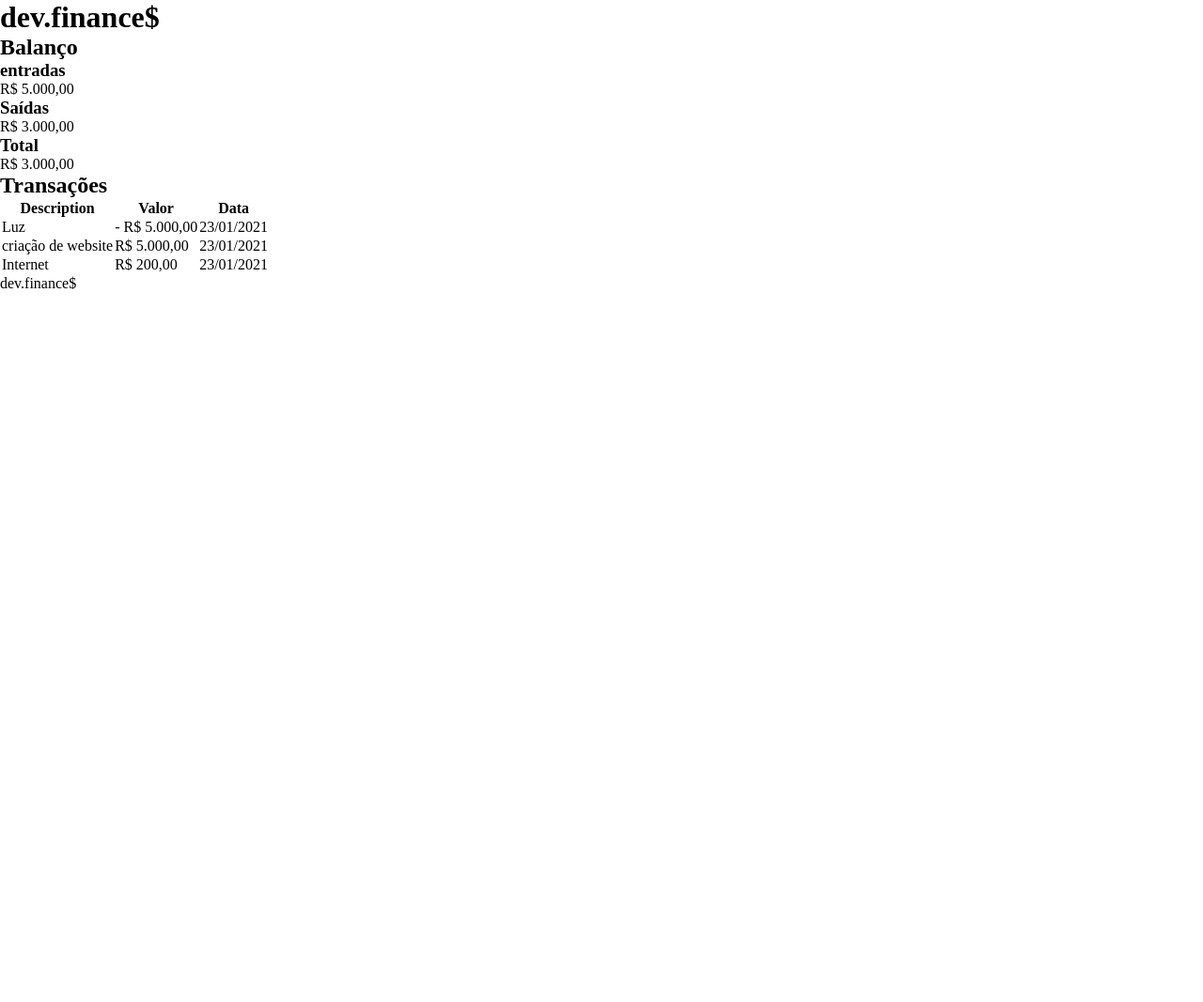
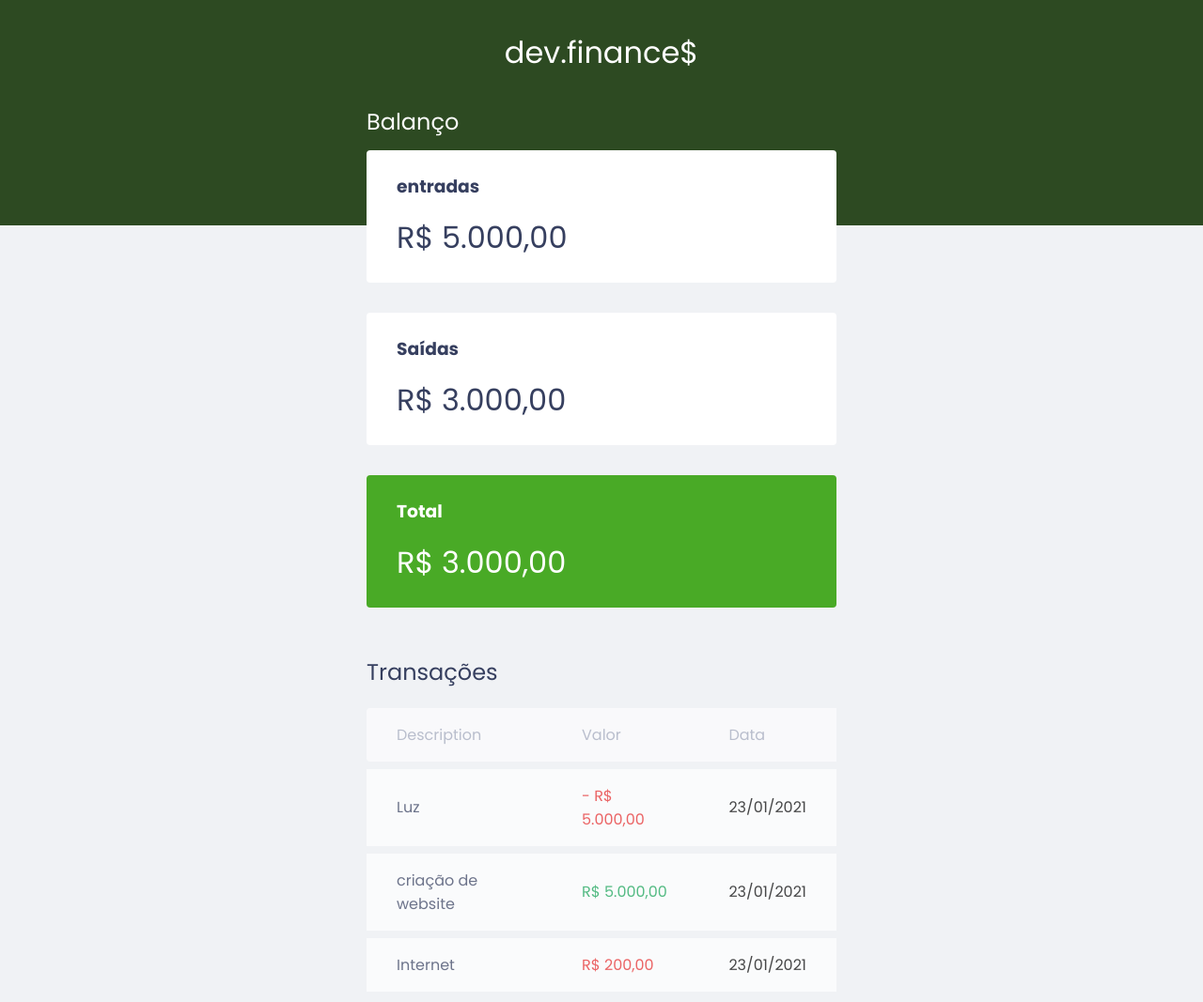
Before and after one commit to josiasmartins/dev-finances, a plain HTML site: page index.html in a window 1280 px wide. Shown: the top 1067 px of the page at 94% size. Before the commit the page ends 800 px from the top, so only its background shows below. Drawn offline with Linux system fonts and the light colour scheme.

Commit message:
adicionado o funções no css

```diff
--- a/index.html
+++ b/index.html
@@ -6,7 +6,10 @@
     <meta http-equiv="X-UA-Compatible" content="IE=edge" />
     <meta name="viewport" content="width=device-width, initial-scale=1.0" />
     <title>dev.finance$</title>
-    <link rel="stylesheet" href="./style.css">
+    <link rel="stylesheet" href="./style.css" />
+    <link rel="preconnect" href="https://fonts.googleapis.com" />
+    <link rel="preconnect" href="https://fonts.gstatic.com" crossorigin />
+    <link href="https://fonts.googleapis.com/css2?family=Poppins:ital,wght@0,400;0,700;1,300&display=swap" rel="stylesheet" />
 </head>
 
 <body>
@@ -14,8 +17,7 @@
         <h1 id="logo">dev.finance$</h1>
     </header>
 
-    <main>
-
+    <main class="container">
         <section id="balance">
             <h2>Balanço</h2>
 
@@ -26,15 +28,13 @@
 
             <div class="card">
                 <h3>Saídas</h3>
-            <p>R$ 3.000,00</p>
+                <p>R$ 3.000,00</p>
             </div>
 
-            <div class="card">
+            <div class="card total">
                 <h3>Total</h3>
                 <p>R$ 3.000,00</p>
             </div>
-
-
         </section>
 
         <section id="transaction">
@@ -50,28 +50,26 @@
                 </thead>
                 <tbody>
                     <tr>
-                        <td>Luz</td>
-                        <td>- R$ 5.000,00</td>
-                        <td>23/01/2021</td>
+                        <td class="description">Luz</td>
+                        <td class="expense">- R$ 5.000,00</td>
+                        <td class="date">23/01/2021</td>
                     </tr>
                     <tr>
-                        <td>criação de website</td>
-                        <td>R$ 5.000,00</td>
-                        <td>23/01/2021</td>
+                        <td class="description">criação de website</td>
+                        <td class="income">R$ 5.000,00</td>
+                        <td class="date">23/01/2021</td>
                     </tr>
                     <tr>
-                        <td>Internet</td>
-                        <td>R$ 200,00</td>
-                        <td>23/01/2021</td>
+                        <td class="description">Internet</td>
+                        <td class="expense">R$ 200,00</td>
+                        <td class="date">23/01/2021</td>
                     </tr>
                 </tbody>
             </table>
         </section>
-
-
     </main>
 
-    <footer>
+    <footer class="footer">
         <p>dev.finance$</p>
     </footer>
 </body>
--- a/style.css
+++ b/style.css
@@ -1,6 +1,146 @@
+/* Global ================= */
+
+/* referencia a raiz do html */
+:root{
+    --dark-blue:#363f5f;
+
+}
+
 * {
     margin: 0;
     padding: 0;
     /* o tamanho da caixa vai ser o tamanho dela agora */
     box-sizing: border-box;
 }
+
+body {
+    background-color: #f0f2f5;
+    font-family: 'Poppins', sans-serif;
+}
+
+.container {
+    /* função min(): procura o menor entre os dois valores
+        vw: viewPort é tudo
+    */
+    width: min(90vw, 500px);
+
+    /* auto: deixa balanceado */
+    margin: auto;
+}
+
+/* Header ======================= */
+header {
+    background-color: #2D4A22;
+    padding: 2rem 0 10rem;
+    /* alinha os elementos no centro */
+    text-align: center;
+}
+
+/* titles ======================= */
+h2 {
+    margin-top: 3.2rem;
+    margin-bottom: 0.8rem;
+    color: var(--dark-blue);
+
+    font-weight: normal;
+}
+
+
+#logo {
+    color: #fff;
+    /* levesa da fonte */
+    font-weight: 100;
+}
+
+/* Balance ========================= */
+#balance {
+    margin-top: -8rem;
+}
+
+#balance h2 {
+    color: white;
+    margin-top: 0px;
+}
+
+/* Cards ========================= */
+.card {
+    background: white;
+    padding: 1.5rem 2rem;
+    /* arrendondamentos das bordas */
+    border-radius: 0.25rem;
+
+    margin-bottom: 2rem;
+    color: var(--dark-blue);
+};
+
+.card h3 {
+    font-weight: normal;
+    font-size: 1rem;
+}
+.card p {
+    font-size: 2rem;
+    /* separação de uma linha */
+    line-height: 3rem;
+
+    margin-top: 1rem;
+}
+
+.card.total {
+    background: #49AA26;
+    color: white
+}
+
+/* table ========================= */
+#data-table {
+    width: 100%;
+    /* remove toas as bordas */
+    border-spacing: 0 0.5rem;
+}
+
+table thead tr th:first-child, table thead tr td:first-child {
+    border-radius: 0.25rem 0 0 0.25rem;
+}
+
+table th {
+    background: white;
+    /* deixa transparente */
+    opacity: 0.6;
+
+    font-weight: normal;
+    padding: 1rem 2rem;
+
+    text-align: left;
+    color: #969cb3;
+}
+table tbody td {
+    background: white;
+    padding: 1rem 2rem;
+}
+
+
+table tbody tr:hover {
+    opacity: 1;
+}
+table tbody tr {
+    opacity: 0.7;
+}
+td.description {
+    color: var(--dark-blue)
+}
+
+td.income {
+    color: #12a454;
+}
+
+td.expense {
+    color: #e92929;
+}
+
+/* footer ========================= */
+.footer {
+    text-align: center;
+    padding: 4rem 0 2rem;
+    color: var(--dark-blue);
+
+    opacity: 0.6;
+}
```
